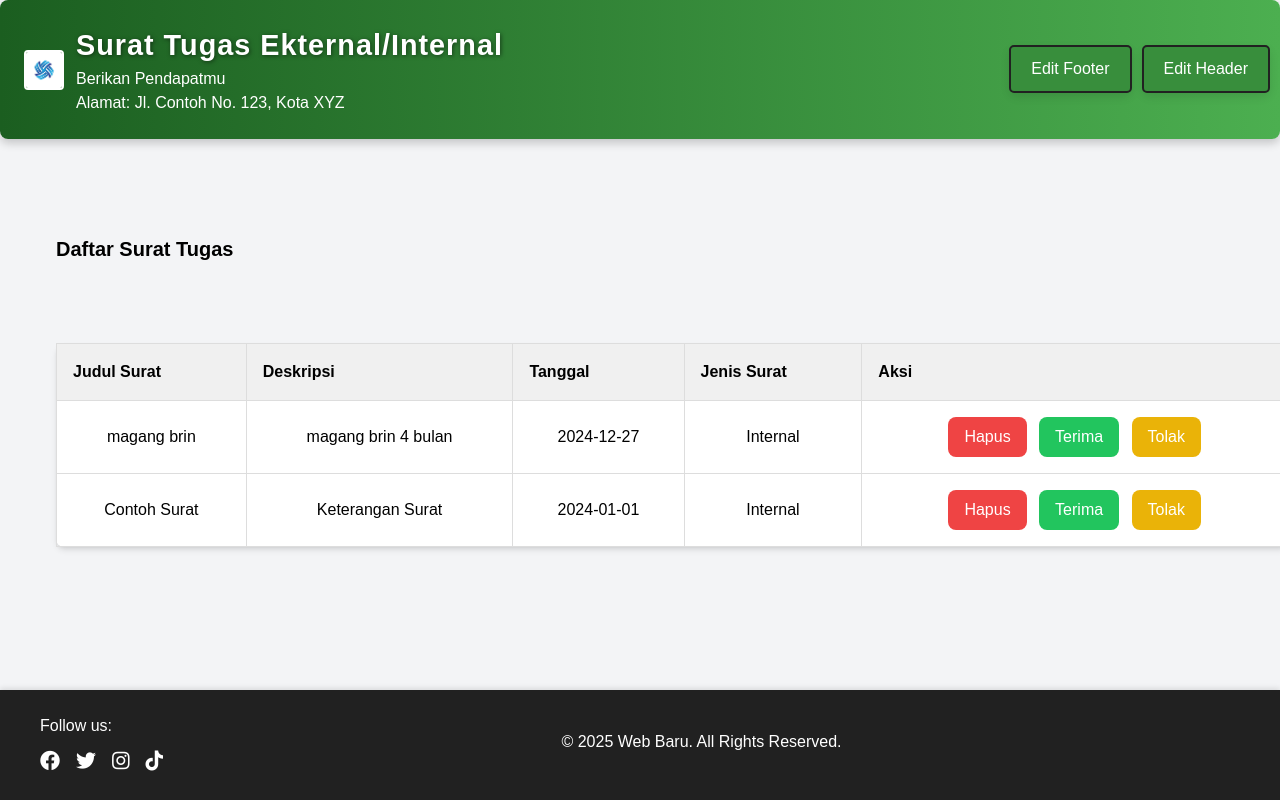
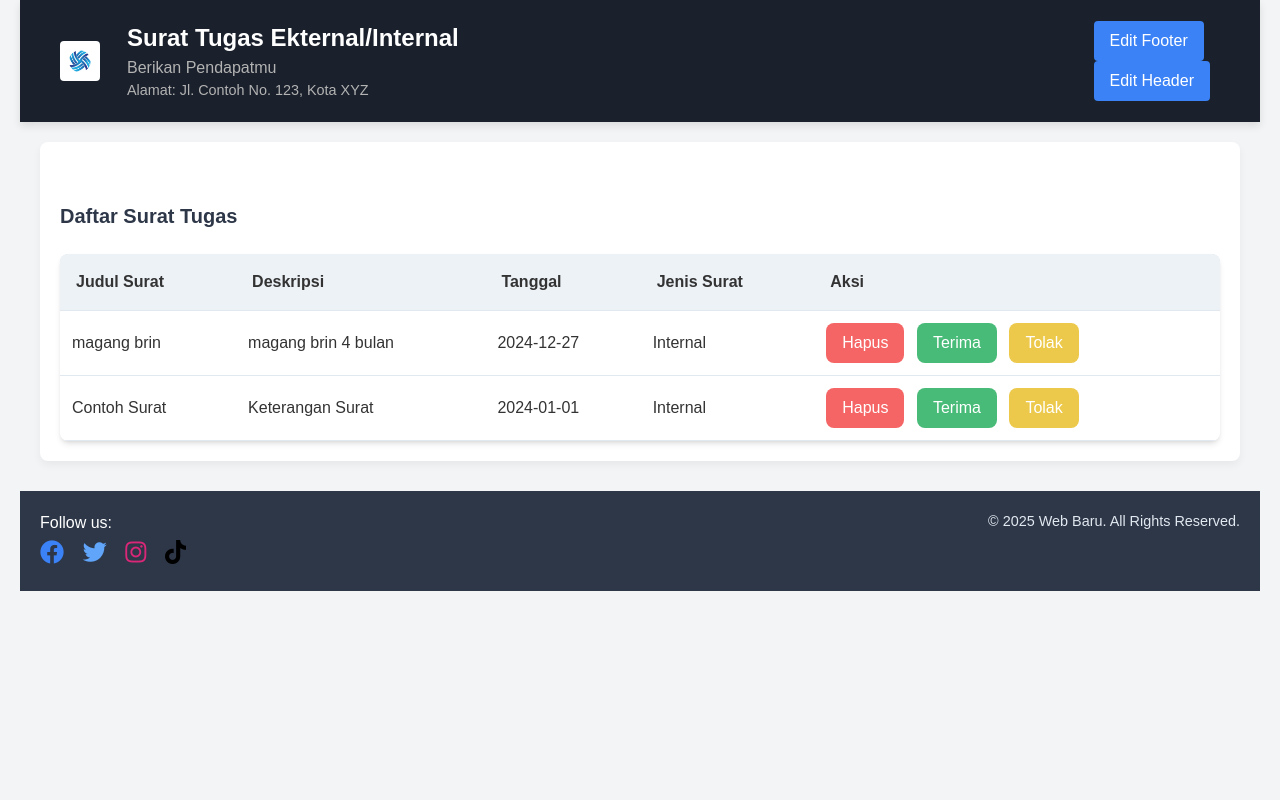
Before and after one commit to RayCodess/UasPibs, a PHP site: page /dashboardAdmin.php in a window 1280 px wide. Run offline with PHP 8.4, Linux system fonts and the light colour scheme; data comes from the database, SQL or seed files in the repository; some libraries are stand-ins or nearby versions.

Commit message:
Update admin.css
perubahan isi admin.css sepenuhnya

```diff
--- a/admin.css
+++ b/admin.css
@@ -1,264 +1,278 @@
-body {
-    font-family: Arial, sans-serif; /* Apply a consistent font */
-    line-height: 1.6;
-    background-color: #f4f4f4;
-    overflow-x: hidden; /* Prevent horizontal scrolling */
+* {
+    margin: 0;
+    padding: 0;
+    box-sizing: border-box;
 }
 
-.container {
-    display: flex;
-    flex-wrap: wrap;
-    margin: 2rem;
-    gap: 1.5rem;
-    justify-content: space-between; /* Add spacing between sections */
-    max-width: 100%; /* Ensure container doesn't exceed viewport width */
-    overflow: hidden; /* Prevent horizontal scroll */
+body {
+    font-family: 'Arial', sans-serif;
+    background-color: #f4f7fc;
+    color: #333;
+    line-height: 1.6;
+    padding: 0 20px;
 }
 
-/* Header Styles */
 header {
-    background: linear-gradient(90deg, #1b5e20, #4caf50); /* Gradient background */
-    color: white;
-    padding: 1.5rem;
-    box-shadow: 0 4px 10px rgba(0, 0, 0, 0.2);
+    background-color: #1a202c;
+    color: #fff;
+    padding: 20px 40px;
+    box-shadow: 0 4px 8px rgba(0, 0, 0, 0.1);
+}
+
+header .flex {
     display: flex;
     align-items: center;
-    justify-content: space-between; /* Space out header elements */
-    width: 100%; /* Ensure header is full width */
-    border-radius: 8px; /* Rounded corners */
+    justify-content: space-between;
 }
 
-header img {
-    width: 3rem;
-    height: 3rem;
-    margin-right: 1rem;
-    border-radius: 50%; /* Circular image */
-    border: 2px solid white; /* White border around image */
+header .header-container {
+    margin-left: 15px;
 }
 
-header h1 {
-    font-size: 1.8rem;
-    font-weight: bold;
-    text-shadow: 1px 1px 4px rgba(0, 0, 0, 0.5); /* Add text shadow */
-    letter-spacing: 1px; /* Slight spacing for elegance */
-}
-
-header nav {
-    display: flex;
-    gap: 1rem;
-}
-
-header nav a {
-    color: white;
-    text-decoration: none;
-    font-size: 1.2rem;
-    padding: 0.5rem 1rem;
-    border-radius: 4px;
-    transition: background-color 0.3s, color 0.3s;
-}
-
-header nav a:hover {
-    background-color: #26a69a;
-    color: #f9f9f9;
-}
-
-.ml-auto {
-    position: fixed;
-    top: 45px;
-    right: 10px;
-    z-index: 1000;
-}
-
-
-/* Form */
-form {
-    background-color: white;
-    padding: 2rem;
-    border-radius: 8px;
-    box-shadow: 0 4px 10px rgba(0, 0, 0, 0.1);
-}
-
-form input,
-form select,
-form textarea {
-    width: 100%;
-    padding: 0.75rem;
-    margin-bottom: 1.5rem;
-    border: 1px solid #ddd;
-    border-radius: 4px;
-}
-
-form button {
-    padding: 0.75rem 1.5rem;
-    border: none;
-    border-radius: 4px;
-    cursor: pointer;
-    transition: all 0.3s;
-}
-
-form button:hover {
-    transform: scale(1.05);
-}
-
-/* Table */
-table {
-    width: 100%;
-    margin-top: 2rem;
-    border-collapse: collapse;
-}
-
-table th,
-table td {
-    padding: 1rem;
-    border: 1px solid #ddd;
-}
-
-table th {
-    background-color: #f0f0f0;
+header .site-name {
+    font-size: 1.5rem;
     font-weight: bold;
 }
 
-table td {
-    text-align: center;
+header .slogan {
+    font-size: 1rem;
+    color: #b3b3b3;
 }
 
-/* Footer Styles */
-footer {
-    background-color: #212121;
-    color: white;
-    padding: 1.5rem;
-    box-shadow: 0 -2px 5px rgba(0, 0, 0, 0.1);
-    display: flex;
-    justify-content: center;
-    align-items: center;
-    position: fixed;
-    bottom: 0;
-    left: 0;
-    width: 100%;
-    z-index: 10;
-    margin-top: 0;
+header .address {
+    font-size: 0.9rem;
+    color: #b3b3b3;
 }
 
-.footer-content {
-    display: flex;
-    justify-content: space-between;
-    width: 100%;
-    max-width: 1200px;
+header form button {
+    margin: 0 10px;
+    background-color: #3182ce;
+    color: white;
+    padding: 8px 16px;
+    border-radius: 8px;
+    border: none;
+    cursor: pointer;
+    font-size: 1rem;
 }
 
-.follow-us {
-    display: flex;
-    flex-direction: column;
-    align-items: flex-start;
+header form button:hover {
+    background-color: #2b6cb0;
 }
 
-.social-links {
-    display: flex;
-    gap: 1rem;
-    margin-top: 0.5rem;
+main.container {
+    padding: 20px;
+    background-color: white;
+    margin-top: 20px;
+    box-shadow: 0 4px 8px rgba(0, 0, 0, 0.05);
+    border-radius: 8px;
+    max-width: 1200px;
+    margin-left: auto;
+    margin-right: auto;
 }
 
-.social-links a {
-    font-size: 1.25rem;
-    color: white;
+h3 {
+    color: #2d3748;
+    font-size: 1.5rem;
+    font-weight: 600;
 }
 
-.social-links a:hover {
-    opacity: 0.8;
-    color: #e53935;
+table {
+    width: 100%;
+    margin-top: 20px;
+    border-collapse: collapse;
+    background-color: #fff;
+    border-radius: 8px;
+    overflow: hidden;
 }
 
-.copyright {
-    text-align: center;
-    margin-top: 1rem;
-    flex-grow: 1;
+th, td {
+    padding: 12px;
+    text-align: left;
+    border-bottom: 1px solid #e2e8f0;
 }
 
-.modal {
-    display: block;
-    position: fixed;
-    z-index: 1;
-    left: 0;
-    top: 0;
-    width: 100%;
-    height: 100%;
-    background-color: rgba(0,0,0,0.4);
-    padding: 20px;
+th {
+    background-color: #edf2f7;
+    font-weight: bold;
 }
 
-.modal form {
-    background-color: white;
-    padding: 20px;
-    border-radius: 5px;
-    width: 60%;
-    margin: 0 auto;
+tr:hover {
+    background-color: #f7fafc;
 }
 
 button {
     background-color: #4caf50;
     color: white;
-    padding: 10px 20px;
+    padding: 8px 16px;
+    border-radius: 8px;
     border: none;
-    border-radius: 5px;
     cursor: pointer;
-    transition: background-color 0.3s;
+    font-size: 0.9rem;
+    margin-left: 5px;
 }
 
 button:hover {
-    background-color: #388e3c;
+    background-color: #45a049;
 }
 
-.cancel-btn {
-    background-color: #f44336;
+button.bg-red-500 {
+    background-color: #f56565;
 }
 
-.cancel-btn:hover {
-    background-color: #e53935;
+button.bg-red-500:hover {
+    background-color: #e53e3e;
 }
 
-.no-bg-form {
-    background-color: transparent;
-    padding: 0;
+button.bg-yellow-500 {
+    background-color: #ecc94b;
 }
 
-.no-bg-form button {
-    background-color: #388e3c;
-    color: #ffffff;
-    padding: 10px 20px;
-    border: 2px solid #212121;
-    border-radius: 5px;
-    cursor: pointer;
-    transition: background-color 0.3s, color 0.3s;
+button.bg-yellow-500:hover {
+    background-color: #d69e2e;
 }
 
-.no-bg-form button:hover {
-    background-color: #4caf50;
-    color: #ffffff;
+button.bg-green-500 {
+    background-color: #48bb78;
 }
 
-.no-bg-form button:focus {
-    outline: none;
+button.bg-green-500:hover {
+    background-color: #38a169;
 }
 
-.ml-auto {
+.modal {
     position: fixed;
-    top: 45px;
-    right: 10px;
+    top: 0;
+    left: 0;
+    right: 0;
+    bottom: 0;
+    display: flex;
+    justify-content: center;
+    align-items: center;
+    background: rgba(0, 0, 0, 0.5);
     z-index: 1000;
-    display: flex;
-    gap: 10px;
 }
 
-.btn-save {
-    background-color: #388e3c;
-    color: #ffffff;
-    padding: 10px 20px;
-    border: none;
-    border-radius: 5px;
-    cursor: pointer;
-    transition: background-color 0.3s ease;
+.modal form {
+    background: white;
+    padding: 20px;
+    border-radius: 8px;
+    box-shadow: 0 4px 8px rgba(0, 0, 0, 0.1);
+    width: 400px;
+    max-width: 100%;
 }
 
-.btn-save:hover {
-    background-color: #4caf50;
+.modal h2 {
+    font-size: 1.5rem;
+    margin-bottom: 15px;
+    color: #2d3748;
 }
+
+.modal label {
+    display: block;
+    margin-bottom: 8px;
+    color: #4a5568;
+}
+
+.modal input, .modal textarea {
+    width: 100%;
+    padding: 10px;
+    margin-bottom: 12px;
+    border-radius: 6px;
+    border: 1px solid #d2d6dc;
+}
+
+.modal button {
+    width: 48%;
+    margin-top: 10px;
+    padding: 12px;
+    border-radius: 8px;
+    font-weight: bold;
+    cursor: pointer;
+}
+
+.modal .btn-save {
+    background-color: #38a169;
+    color: white;
+}
+
+.modal .btn-save:hover {
+    background-color: #2f855a;
+}
+
+.modal .cancel-btn {
+    background-color: #e53e3e;
+    color: white;
+}
+
+.modal .cancel-btn:hover {
+    background-color: #c53030;
+}
+
+footer {
+    background-color: #2d3748;
+    color: #fff;
+    padding: 20px 0;
+    margin-top: 30px;
+}
+
+footer .footer-content {
+    max-width: 1200px;
+    margin: 0 auto;
+    display: flex;
+    justify-content: space-between;
+    flex-wrap: wrap;
+}
+
+footer .social-links a {
+    margin-right: 12px;
+    font-size: 1.5rem;
+    transition: color 0.3s;
+}
+
+footer .social-links a:hover {
+    color: #3182ce;
+}
+
+footer .copyright {
+    font-size: 0.9rem;
+    color: #e2e8f0;
+    text-align: right;
+    flex: 1;
+}
+
+@media (max-width: 768px) {
+    header .flex {
+        flex-direction: column;
+        text-align: center;
+    }
+
+    header .header-container {
+        margin-left: 0;
+    }
+
+    .footer-content {
+        flex-direction: column;
+        align-items: center;
+    }
+
+    .footer-content .social-links {
+        margin-bottom: 15px;
+    }
+
+    table {
+        font-size: 0.9rem;
+    }
+
+    th, td {
+        padding: 10px;
+    }
+
+    .modal form {
+        width: 90%;
+    }
+
+    footer .footer-content {
+        flex-direction: column;
+        text-align: center;
+    }
+}
```
